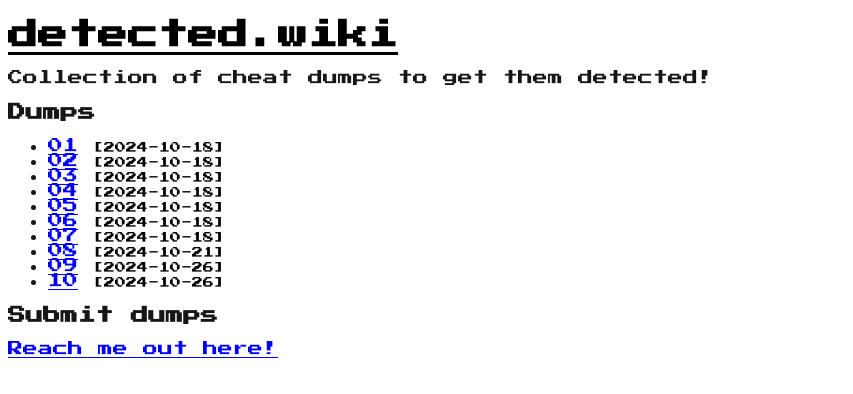
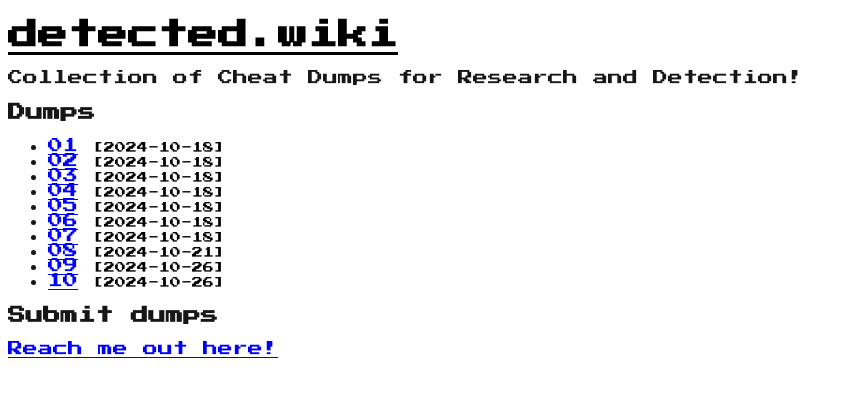
Before and after one commit to idkhidden/detectedwiki, a plain HTML site: page index.html in a window 1280 px wide. Shown: the whole page, without its empty margins (0-853 px from the left). Drawn offline with Linux system fonts and the light colour scheme.

Commit message:
Update index.html

```diff
--- a/index.html
+++ b/index.html
@@ -34,7 +34,7 @@
     </header>
 
     <main>
-        <p>Collection of cheat dumps to get them detected!</p>
+        <p>Collection of Cheat Dumps for Research and Detection!</p>
 
         <h3>Dumps</h3>
 
```
